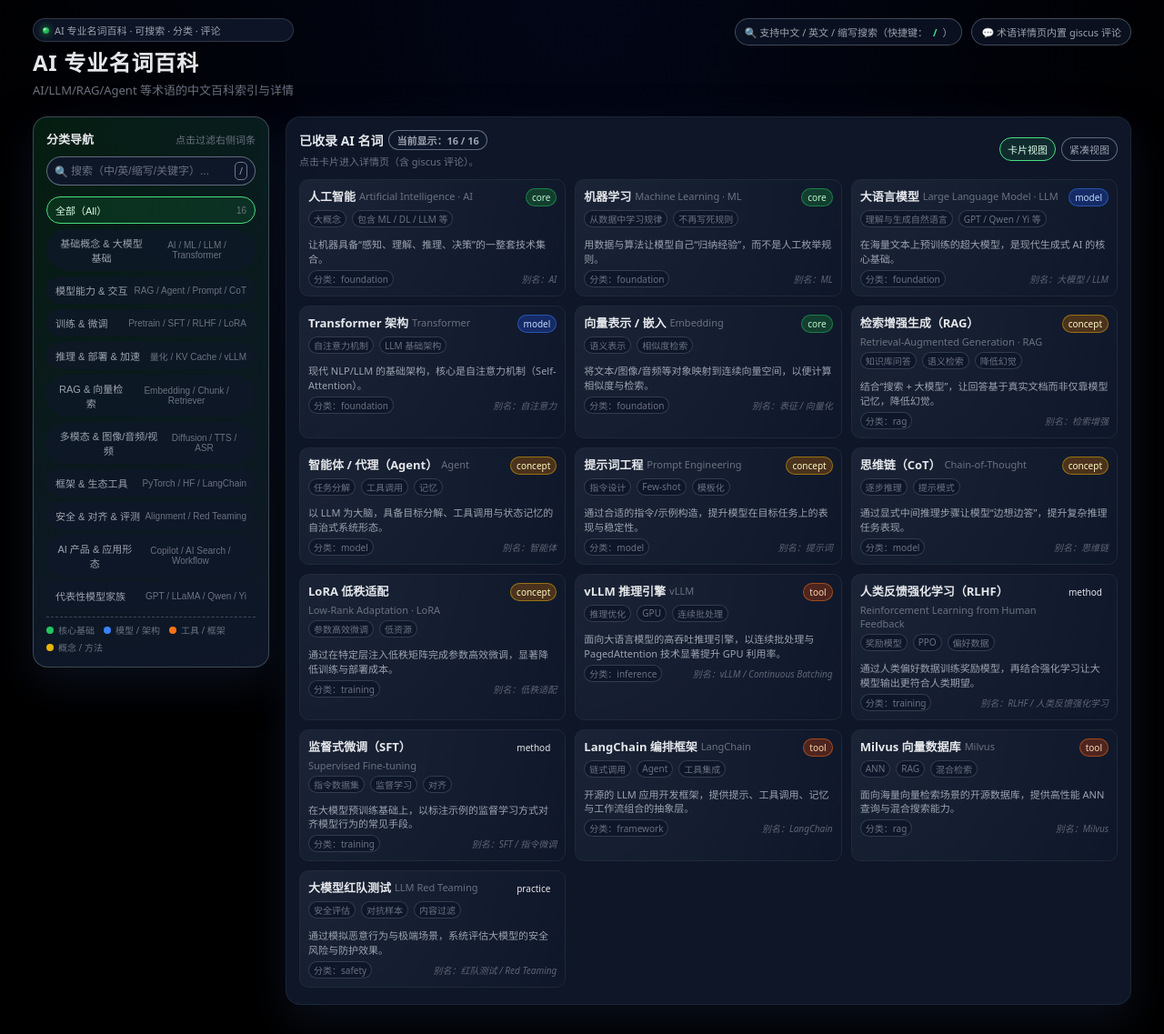
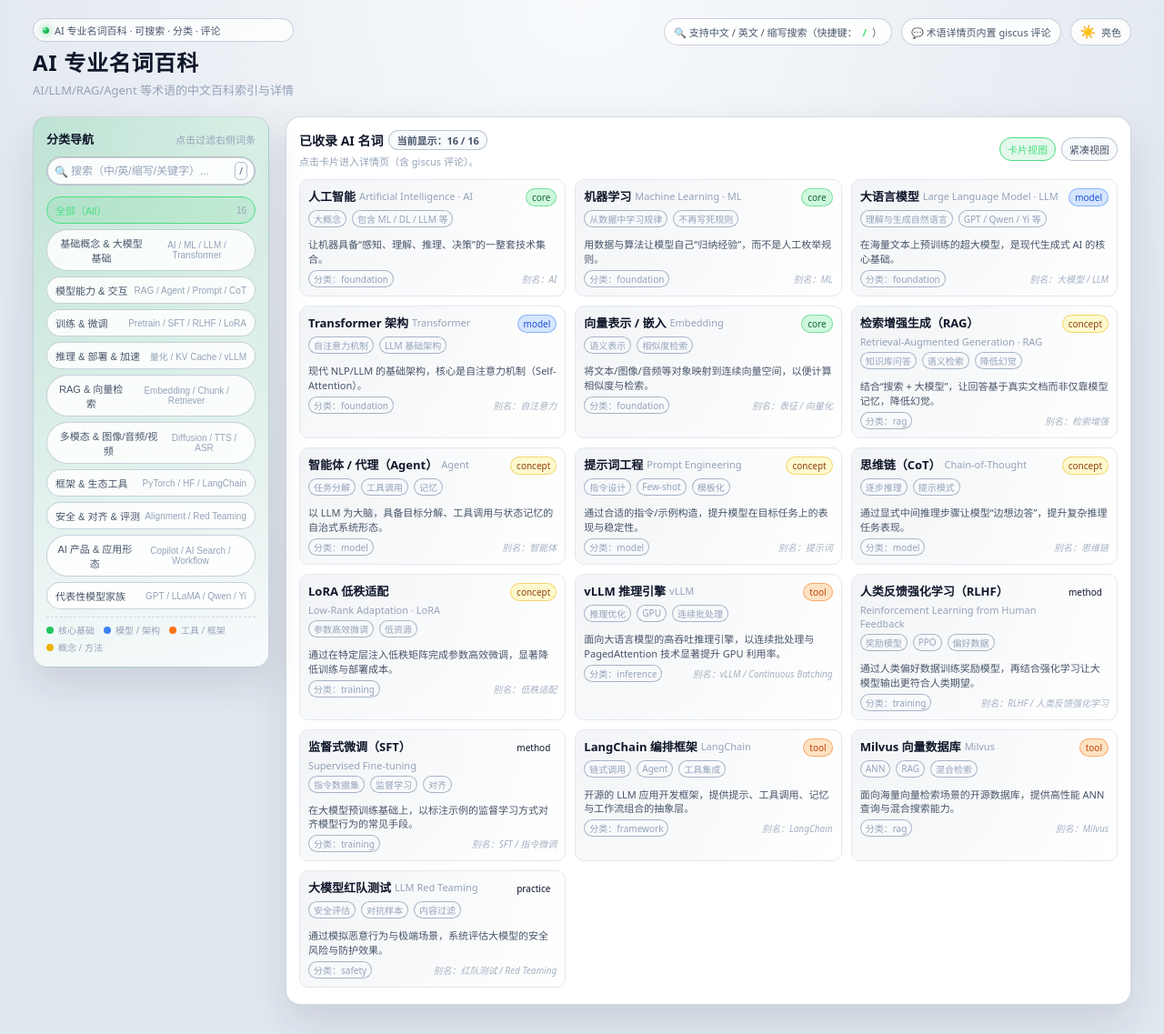
Before and after one commit to NotebookAI/ai-wiki, a Jekyll site: the page built from index.html, in a window 1280 px wide and 1137 px high. Shown: the whole window at 91% size. Built offline with Jekyll 4.4.1, drawn with Linux system fonts in a browser that asks for light colours.

Commit message:
feat: add light theme toggle

```diff
--- a/_layouts/default.html
+++ b/_layouts/default.html
@@ -27,6 +27,10 @@
         <div class="header-actions">
           <div class="pill">🔍 支持中文 / 英文 / 缩写搜索（快捷键：<strong>/</strong>）</div>
           <div class="pill">💬 术语详情页内置 giscus 评论</div>
+          <button id="theme-toggle" class="pill theme-toggle" type="button" aria-pressed="false">
+            <span class="theme-toggle-icon" aria-hidden="true">🌙</span>
+            <span class="theme-toggle-label">暗色</span>
+          </button>
         </div>
       </header>
 
--- a/assets/app.js
+++ b/assets/app.js
@@ -6,10 +6,54 @@ document.addEventListener('DOMContentLoaded', () => {
   const visibleCountEl = document.getElementById('visible-count');
   const maxCountEl = document.getElementById('max-count');
   const noResultEl = document.getElementById('no-result');
+  const themeToggle = document.getElementById('theme-toggle');
+  const themeToggleIcon = themeToggle ? themeToggle.querySelector('.theme-toggle-icon') : null;
+  const themeToggleLabel = themeToggle ? themeToggle.querySelector('.theme-toggle-label') : null;
 
-  if (!termGrid) return;
+  const THEME_KEY = 'aiwiki-theme';
 
-  const cards = Array.from(termGrid.querySelectorAll('.term-card'));
+  function applyTheme(theme, persist = false) {
+    const isLight = theme === 'light';
+    document.body.classList.toggle('light-theme', isLight);
+    if (themeToggle) {
+      themeToggle.setAttribute('aria-pressed', String(isLight));
+      themeToggle.setAttribute('aria-label', isLight ? '切换为暗色主题' : '切换为亮色主题');
+    }
+    if (themeToggleIcon) {
+      themeToggleIcon.textContent = isLight ? '☀️' : '🌙';
+    }
+    if (themeToggleLabel) {
+      themeToggleLabel.textContent = isLight ? '亮色' : '暗色';
+    }
+    if (persist) {
+      try {
+        localStorage.setItem(THEME_KEY, theme);
+      } catch (err) {
+        // ignore write errors
+      }
+    }
+  }
+
+  (function initTheme() {
+    let storedTheme = null;
+    try {
+      storedTheme = localStorage.getItem(THEME_KEY);
+    } catch (err) {
+      storedTheme = null;
+    }
+    const prefersLight = window.matchMedia && window.matchMedia('(prefers-color-scheme: light)').matches;
+    const initialTheme = storedTheme || (prefersLight ? 'light' : 'dark');
+    applyTheme(initialTheme);
+  })();
+
+  if (themeToggle) {
+    themeToggle.addEventListener('click', () => {
+      const nextTheme = document.body.classList.contains('light-theme') ? 'dark' : 'light';
+      applyTheme(nextTheme, true);
+    });
+  }
+
+  const cards = termGrid ? Array.from(termGrid.querySelectorAll('.term-card')) : [];
   maxCountEl && (maxCountEl.textContent = String(cards.length));
 
   let currentCategory = 'all';
@@ -69,6 +113,7 @@ document.addEventListener('DOMContentLoaded', () => {
     btn.addEventListener('click', () => {
       viewButtons.forEach(b => b.classList.remove('active'));
       btn.classList.add('active');
+      if (!termGrid) return;
       const view = btn.getAttribute('data-view');
       if (view === 'compact') {
         termGrid.style.gridTemplateColumns = 'repeat(auto-fill, minmax(200px, 1fr))';
--- a/assets/styles.css
+++ b/assets/styles.css
@@ -12,13 +12,93 @@
   --radius-lg: 16px;
   --radius-md: 10px;
   --shadow-soft: 0 18px 45px rgba(15,23,42,0.65);
+  --body-bg: radial-gradient(circle at top, #020617 0, #000 55%, #000 100%);
+  --badge-bg: rgba(15,23,42,0.9);
+  --badge-border: rgba(148,163,184,0.25);
+  --pill-bg: rgba(15,23,42,0.7);
+  --pill-border: rgba(148,163,184,0.4);
+  --sidebar-bg: radial-gradient(circle at top left, rgba(34,197,94,0.15), rgba(15,23,42,0.98));
+  --sidebar-border: rgba(148,163,184,0.35);
+  --search-bg: rgba(15,23,42,0.96);
+  --search-border: rgba(148,163,184,0.6);
+  --chip-bg: rgba(15,23,42,0.7);
+  --chip-border: rgba(148,163,184,0.4);
+  --chip-hover-bg: rgba(15,23,42,0.95);
+  --chip-hover-border: rgba(148,163,184,0.8);
+  --legend-border: rgba(148,163,184,0.35);
+  --main-bg: rgba(15,23,42,0.96);
+  --main-border: rgba(31,41,55,0.9);
+  --count-pill-bg: rgba(15,23,42,0.9);
+  --count-pill-border: rgba(148,163,184,0.6);
+  --toggle-bg: rgba(15,23,42,0.9);
+  --toggle-border: rgba(148,163,184,0.6);
+  --card-bg: radial-gradient(circle at top left, rgba(148,163,184,0.1), rgba(15,23,42,1));
+  --card-border: rgba(31,41,55,1);
+  --card-hover-border: rgba(148,163,184,0.9);
+  --card-hover-bg: radial-gradient(circle at top left, rgba(34,197,94,0.18), rgba(15,23,42,1));
+  --meta-bg: rgba(15,23,42,0.9);
+  --meta-border: rgba(55,65,81,0.9);
+  --category-label-bg: rgba(15,23,42,0.9);
+  --category-label-border: rgba(55,65,81,0.9);
+  --noresult-bg: rgba(15,23,42,0.8);
+  --noresult-border: rgba(75,85,99,0.9);
+  --giscus-bg: rgba(15,23,42,0.8);
+  --giscus-border: rgba(30,64,175,0.7);
+  --modal-bg: rgba(15,23,42,0.98);
+  --modal-border: rgba(148,163,184,0.4);
+  --modal-overlay: rgba(0,0,0,0.75);
+}
+
+body.light-theme {
+  --bg: #f8fafc;
+  --bg-elevated: #ffffff;
+  --text-main: #0f172a;
+  --text-muted: #475569;
+  --text-soft: #94a3b8;
+  --border-subtle: #cbd5f5;
+  --shadow-soft: 0 18px 45px rgba(15,23,42,0.12);
+  --body-bg: radial-gradient(circle at top, #f8fafc 0, #e2e8f0 55%, #e2e8f0 100%);
+  --badge-bg: rgba(255,255,255,0.8);
+  --badge-border: rgba(148,163,184,0.5);
+  --pill-bg: rgba(255,255,255,0.85);
+  --pill-border: rgba(148,163,184,0.5);
+  --sidebar-bg: radial-gradient(circle at top left, rgba(34,197,94,0.2), #f8fafc);
+  --sidebar-border: rgba(148,163,184,0.4);
+  --search-bg: rgba(255,255,255,0.9);
+  --search-border: rgba(148,163,184,0.7);
+  --chip-bg: rgba(255,255,255,0.85);
+  --chip-border: rgba(148,163,184,0.5);
+  --chip-hover-bg: rgba(255,255,255,1);
+  --chip-hover-border: rgba(34,197,94,0.7);
+  --legend-border: rgba(148,163,184,0.4);
+  --main-bg: #ffffff;
+  --main-border: rgba(203,213,225,0.9);
+  --count-pill-bg: rgba(248,250,252,0.9);
+  --count-pill-border: rgba(148,163,184,0.6);
+  --toggle-bg: rgba(248,250,252,0.9);
+  --toggle-border: rgba(148,163,184,0.6);
+  --card-bg: radial-gradient(circle at top left, rgba(148,163,184,0.12), #fff);
+  --card-border: rgba(226,232,240,1);
+  --card-hover-border: rgba(148,163,184,1);
+  --card-hover-bg: radial-gradient(circle at top left, rgba(34,197,94,0.18), #fff);
+  --meta-bg: rgba(248,250,252,0.9);
+  --meta-border: rgba(148,163,184,0.8);
+  --category-label-bg: rgba(248,250,252,0.9);
+  --category-label-border: rgba(148,163,184,0.8);
+  --noresult-bg: rgba(255,255,255,0.85);
+  --noresult-border: rgba(203,213,225,0.9);
+  --giscus-bg: rgba(248,250,252,0.9);
+  --giscus-border: rgba(59,130,246,0.5);
+  --modal-bg: #ffffff;
+  --modal-border: rgba(203,213,225,0.8);
+  --modal-overlay: rgba(15,23,42,0.3);
 }
 
 * { box-sizing: border-box; }
 body {
   margin: 0;
   font-family: system-ui, -apple-system, BlinkMacSystemFont, "SF Pro Text", "Segoe UI", sans-serif;
-  background: radial-gradient(circle at top, #020617 0, #000 55%, #000 100%);
+  background: var(--body-bg);
   color: var(--text-main);
   min-height: 100vh;
   display: flex;
@@ -30,32 +110,34 @@ a:hover { text-decoration: underline; }
 .app-shell { width: 100%; max-width: 1240px; padding: 20px 16px 32px; }
 .app-header { display: flex; flex-wrap: wrap; gap: 16px; justify-content: space-between; align-items: flex-start; margin-bottom: 20px; }
 .app-title-block { display: flex; flex-direction: column; gap: 4px; }
-.badge { display: inline-flex; align-items: center; gap: 6px; padding: 4px 10px; border-radius: 999px; background: rgba(15,23,42,0.9); border: 1px solid rgba(148,163,184,0.25); backdrop-filter: blur(10px); font-size: 11px; color: var(--text-muted); }
+.badge { display: inline-flex; align-items: center; gap: 6px; padding: 4px 10px; border-radius: 999px; background: var(--badge-bg); border: 1px solid var(--badge-border); backdrop-filter: blur(10px); font-size: 11px; color: var(--text-muted); }
 .badge-dot { width: 7px; height: 7px; border-radius: 999px; background: radial-gradient(circle at 30% 30%, #dcfce7 0, #22c55e 30%, #16a34a 100%); box-shadow: 0 0 8px rgba(34,197,94,0.9); }
 h1 { margin: 0; font-size: 24px; letter-spacing: 0.03em; }
 .subtitle { margin: 0; font-size: 13px; color: var(--text-soft); }
 .header-actions { display: flex; gap: 10px; align-items: center; flex-wrap: wrap; }
-.pill { padding: 6px 10px; border-radius: 999px; border: 1px solid rgba(148,163,184,0.4); font-size: 11px; color: var(--text-muted); display: inline-flex; align-items: center; gap: 6px; background: rgba(15,23,42,0.7); backdrop-filter: blur(8px); }
+.pill { padding: 6px 10px; border-radius: 999px; border: 1px solid var(--pill-border); font-size: 11px; color: var(--text-muted); display: inline-flex; align-items: center; gap: 6px; background: var(--pill-bg); backdrop-filter: blur(8px); }
+.theme-toggle { cursor: pointer; background: var(--pill-bg); color: var(--text-muted); }
+.theme-toggle .theme-toggle-icon { font-size: 14px; }
 .pill strong { color: var(--primary-strong); font-weight: 600; }
 
 .layout { display: grid; grid-template-columns: 260px minmax(0,1fr); gap: 18px; align-items: flex-start; }
 @media (max-width: 900px) { .layout { grid-template-columns: 1fr; } }
 
 /* Sidebar */
-.sidebar { background: radial-gradient(circle at top left, rgba(34,197,94,0.15), rgba(15,23,42,0.98)); border-radius: var(--radius-lg); padding: 14px; border: 1px solid rgba(148,163,184,0.35); box-shadow: var(--shadow-soft); position: sticky; top: 16px; }
-.sidebar-title { font-size: 13px; font-weight: 600; margin-bottom: 10px; display: flex; justify-content: space-between; align-items: center; color: #e5e7eb; }
+.sidebar { background: var(--sidebar-bg); border-radius: var(--radius-lg); padding: 14px; border: 1px solid var(--sidebar-border); box-shadow: var(--shadow-soft); position: sticky; top: 16px; }
+.sidebar-title { font-size: 13px; font-weight: 600; margin-bottom: 10px; display: flex; justify-content: space-between; align-items: center; color: var(--text-main); }
 .sidebar-title span { font-size: 11px; color: var(--text-soft); font-weight: 400; }
 .search-box { position: relative; margin-bottom: 12px; }
-.search-input { width: 100%; padding: 8px 28px 8px 26px; border-radius: 999px; border: 1px solid rgba(148,163,184,0.6); outline: none; background: rgba(15,23,42,0.96); color: var(--text-main); font-size: 12px; box-shadow: inset 0 0 0 1px rgba(15,23,42,0.8); }
+.search-input { width: 100%; padding: 8px 28px 8px 26px; border-radius: 999px; border: 1px solid var(--search-border); outline: none; background: var(--search-bg); color: var(--text-main); font-size: 12px; box-shadow: inset 0 0 0 1px rgba(15,23,42,0.2); }
 .search-input::placeholder { color: var(--text-soft); }
 .search-icon { position: absolute; left: 9px; top: 50%; transform: translateY(-50%); font-size: 12px; color: var(--text-soft); }
-.shortcut-hint { position: absolute; right: 9px; top: 50%; transform: translateY(-50%); font-size: 10px; padding: 2px 4px; border-radius: 5px; border: 1px solid rgba(148,163,184,0.7); color: var(--text-muted); }
+.shortcut-hint { position: absolute; right: 9px; top: 50%; transform: translateY(-50%); font-size: 10px; padding: 2px 4px; border-radius: 5px; border: 1px solid var(--search-border); color: var(--text-muted); }
 .category-list { display: flex; flex-direction: column; gap: 6px; margin-bottom: 8px; }
-.category-chip { border-radius: 999px; padding: 6px 9px; border: 1px solid transparent; font-size: 11px; color: var(--text-muted); background: rgba(15,23,42,0.7); cursor: pointer; display: flex; justify-content: space-between; align-items: center; transition: background 150ms, border-color 150ms, transform 100ms; }
-.category-chip:hover { background: rgba(15,23,42,0.95); border-color: rgba(148,163,184,0.8); transform: translateY(-1px); }
-.category-chip.active { border-color: var(--primary-strong); background: var(--primary-soft); color: #dcfce7; }
+.category-chip { border-radius: 999px; padding: 6px 9px; border: 1px solid var(--chip-border); font-size: 11px; color: var(--text-muted); background: var(--chip-bg); cursor: pointer; display: flex; justify-content: space-between; align-items: center; transition: background 150ms, border-color 150ms, transform 100ms; }
+.category-chip:hover { background: var(--chip-hover-bg); border-color: var(--chip-hover-border); transform: translateY(-1px); }
+.category-chip.active { border-color: var(--primary-strong); background: var(--primary-soft); color: var(--primary-strong); }
 .category-chip small { font-size: 10px; color: var(--text-soft); }
-.legend { margin-top: 4px; padding-top: 6px; border-top: 1px dashed rgba(148,163,184,0.35); font-size: 10px; color: var(--text-soft); display: flex; flex-wrap: wrap; gap: 4px 10px; }
+.legend { margin-top: 4px; padding-top: 6px; border-top: 1px dashed var(--legend-border); font-size: 10px; color: var(--text-soft); display: flex; flex-wrap: wrap; gap: 4px 10px; }
 .legend-item { display: inline-flex; align-items: center; gap: 5px; }
 .legend-dot { width: 8px; height: 8px; border-radius: 999px; }
 .legend-dot.core { background: #22c55e; }
@@ -64,19 +146,21 @@ h1 { margin: 0; font-size: 24px; letter-spacing: 0.03em; }
 .legend-dot.concept { background: #eab308; }
 
 /* Main */
-.main { background: rgba(15,23,42,0.96); border-radius: var(--radius-lg); border: 1px solid rgba(31,41,55,0.9); padding: 14px 14px 18px; box-shadow: var(--shadow-soft); }
+.main { background: var(--main-bg); border-radius: var(--radius-lg); border: 1px solid var(--main-border); padding: 14px 14px 18px; box-shadow: var(--shadow-soft); }
 .main-header { display: flex; justify-content: space-between; gap: 10px; align-items: center; margin-bottom: 12px; flex-wrap: wrap; }
 .main-header-left { display: flex; flex-direction: column; gap: 4px; }
-.main-heading { font-size: 14px; font-weight: 600; color: #e5e7eb; display: flex; align-items: center; gap: 6px; }
-.count-pill { font-size: 11px; padding: 2px 8px; border-radius: 999px; background: rgba(15,23,42,0.9); border: 1px solid rgba(148,163,184,0.6); color: var(--text-muted); }
+.main-heading { font-size: 14px; font-weight: 600; color: var(--text-main); display: flex; align-items: center; gap: 6px; }
+.count-pill { font-size: 11px; padding: 2px 8px; border-radius: 999px; background: var(--count-pill-bg); border: 1px solid var(--count-pill-border); color: var(--text-muted); }
 .main-sub { margin: 0; font-size: 11px; color: var(--text-soft); }
 .view-toggle { display: flex; gap: 6px; justify-content: flex-end; }
-.toggle-btn { font-size: 11px; padding: 4px 8px; border-radius: 999px; border: 1px solid rgba(148,163,184,0.6); background: rgba(15,23,42,0.9); color: var(--text-muted); cursor: pointer; display: inline-flex; align-items: center; gap: 5px; }
-.toggle-btn.active { border-color: var(--primary-strong); color: #dcfce7; background: var(--primary-soft); }
+.toggle-btn { font-size: 11px; padding: 4px 8px; border-radius: 999px; border: 1px solid var(--toggle-border); background: var(--toggle-bg); color: var(--text-muted); cursor: pointer; display: inline-flex; align-items: center; gap: 5px; }
+.toggle-btn.active { border-color: var(--primary-strong); color: var(--primary-strong); background: var(--primary-soft); }
 
 .term-grid { display: grid; grid-template-columns: repeat(auto-fill, minmax(230px, 1fr)); gap: 10px; }
-.term-card { background: radial-gradient(circle at top left, rgba(148,163,184,0.1), rgba(15,23,42,1)); border-radius: var(--radius-md); padding: 8px 9px 9px; border: 1px solid rgba(31,41,55,1); position: relative; overflow: hidden; transition: transform 120ms ease-out, box-shadow 120ms ease-out, border-color 120ms ease-out, background 120ms ease-out; cursor: pointer; display: block; color: inherit; text-decoration: none; }
-.term-card:hover { transform: translateY(-2px) translateZ(0); box-shadow: 0 16px 40px rgba(15,23,42,0.9); border-color: rgba(148,163,184,0.9); background: radial-gradient(circle at top left, rgba(34,197,94,0.18), rgba(15,23,42,1)); text-decoration: none; }
+.term-card { background: var(--card-bg); border-radius: var(--radius-md); padding: 8px 9px 9px; border: 1px solid var(--card-border); position: relative; overflow: hidden; transition: transform 120ms ease-out, box-shadow 120ms ease-out, border-color 120ms ease-out, background 120ms ease-out; cursor: pointer; display: block; color: inherit; text-decoration: none; }
+.term-card:hover { transform: translateY(-2px) translateZ(0); box-shadow: 0 16px 40px rgba(15,23,42,0.2); border-color: var(--card-hover-border); background: var(--card-hover-bg); text-decoration: none; }
+body:not(.light-theme) .term-card:hover { box-shadow: 0 16px 40px rgba(15,23,42,0.9); }
+body.light-theme .term-card:hover { box-shadow: 0 16px 30px rgba(15,23,42,0.15); }
 .term-header { display: flex; justify-content: space-between; align-items: baseline; gap: 4px; margin-bottom: 4px; }
 .term-name { font-size: 13px; font-weight: 600; display: flex; flex-wrap: wrap; gap: 4px; align-items: center; }
 .term-name .en { font-size: 11px; color: var(--text-soft); font-weight: 500; }
@@ -85,13 +169,18 @@ h1 { margin: 0; font-size: 24px; letter-spacing: 0.03em; }
 .term-tag.model { border-color: rgba(59,130,246,0.5); color: #bfdbfe; background: rgba(30,64,175,0.45); }
 .term-tag.tool { border-color: rgba(249,115,22,0.5); color: #fed7aa; background: rgba(154,52,18,0.45); }
 .term-tag.concept { border-color: rgba(234,179,8,0.5); color: #fef9c3; background: rgba(133,77,14,0.5); }
+
+body.light-theme .term-tag.core { color: #166534; background: rgba(187,247,208,0.7); }
+body.light-theme .term-tag.model { color: #1d4ed8; background: rgba(191,219,254,0.65); }
+body.light-theme .term-tag.tool { color: #c2410c; background: rgba(254,215,170,0.7); }
+body.light-theme .term-tag.concept { color: #92400e; background: rgba(254,249,195,0.8); }
 .term-meta { font-size: 10px; color: var(--text-soft); display: flex; flex-wrap: wrap; gap: 6px; margin-bottom: 4px; }
-.meta-item { display: inline-flex; align-items: center; gap: 3px; padding: 1px 5px; border-radius: 999px; border: 1px solid rgba(55,65,81,0.9); background: rgba(15,23,42,0.9); }
+.meta-item { display: inline-flex; align-items: center; gap: 3px; padding: 1px 5px; border-radius: 999px; border: 1px solid var(--meta-border); background: var(--meta-bg); }
 .term-desc { font-size: 11px; color: var(--text-muted); line-height: 1.45; margin-bottom: 4px; }
 .term-foot { display: flex; justify-content: space-between; align-items: center; font-size: 10px; color: var(--text-soft); gap: 6px; }
-.term-category-label { padding: 1px 5px; border-radius: 999px; border: 1px solid rgba(55,65,81,0.9); background: rgba(15,23,42,0.9); }
+.term-category-label { padding: 1px 5px; border-radius: 999px; border: 1px solid var(--category-label-border); background: var(--category-label-bg); }
 .term-alias { font-style: italic; opacity: 0.85; }
-.no-result { display: none; font-size: 12px; color: var(--text-soft); padding: 10px; border-radius: 10px; border: 1px dashed rgba(75,85,99,0.9); background: rgba(15,23,42,0.8); margin-top: 4px; text-align: center; }
+.no-result { display: none; font-size: 12px; color: var(--text-soft); padding: 10px; border-radius: 10px; border: 1px dashed var(--noresult-border); background: var(--noresult-bg); margin-top: 4px; text-align: center; }
 .no-result.show { display: block; }
 
 /* 术语详情页简样式 */
@@ -99,17 +188,17 @@ h1 { margin: 0; font-size: 24px; letter-spacing: 0.03em; }
 .term-detail-header .term-detail-title .en { font-size:12px; color:var(--text-soft); }
 .term-detail-brief { margin: 0 0 6px; color: var(--text-muted); font-size: 13px; }
 .modal-chips { display:flex; flex-wrap:wrap; gap:6px; margin-bottom:6px; }
-.modal-chip { font-size: 10px; padding: 3px 8px; border-radius: 999px; border: 1px solid rgba(148,163,184,0.5); background: rgba(15,23,42,0.8); }
+.modal-chip { font-size: 10px; padding: 3px 8px; border-radius: 999px; border: 1px solid var(--meta-border); background: var(--meta-bg); color: var(--text-muted); }
 
 /* giscus 容器底色 */
-#giscus-container { margin-top: 6px; padding: 8px 6px 4px; border-radius: 10px; border: 1px solid rgba(30,64,175,0.7); background: rgba(15,23,42,0.8); }
+#giscus-container { margin-top: 6px; padding: 8px 6px 4px; border-radius: 10px; border: 1px solid var(--giscus-border); background: var(--giscus-bg); }
 
 /* Modal 样式 */
 .term-modal { position: fixed; top: 0; left: 0; right: 0; bottom: 0; z-index: 1000; display: flex; align-items: center; justify-content: center; padding: 20px; }
 .term-modal.show { display: flex; }
-.term-modal-overlay { position: absolute; top: 0; left: 0; right: 0; bottom: 0; background: rgba(0, 0, 0, 0.75); backdrop-filter: blur(4px); }
-.term-modal-content { position: relative; background: rgba(15,23,42,0.98); border-radius: var(--radius-lg); border: 1px solid rgba(148,163,184,0.4); box-shadow: 0 24px 60px rgba(0,0,0,0.9); max-width: 800px; width: 100%; max-height: 90vh; overflow: hidden; display: flex; flex-direction: column; z-index: 1001; }
-.term-modal-close { position: absolute; top: 12px; right: 12px; width: 32px; height: 32px; border-radius: 50%; border: 1px solid rgba(148,163,184,0.5); background: rgba(15,23,42,0.9); color: var(--text-main); font-size: 24px; line-height: 1; cursor: pointer; display: flex; align-items: center; justify-content: center; transition: background 150ms, border-color 150ms; z-index: 1002; }
+.term-modal-overlay { position: absolute; top: 0; left: 0; right: 0; bottom: 0; background: var(--modal-overlay); backdrop-filter: blur(4px); }
+.term-modal-content { position: relative; background: var(--modal-bg); border-radius: var(--radius-lg); border: 1px solid var(--modal-border); box-shadow: 0 24px 60px rgba(0,0,0,0.2); max-width: 800px; width: 100%; max-height: 90vh; overflow: hidden; display: flex; flex-direction: column; z-index: 1001; }
+.term-modal-close { position: absolute; top: 12px; right: 12px; width: 32px; height: 32px; border-radius: 50%; border: 1px solid var(--toggle-border); background: var(--toggle-bg); color: var(--text-main); font-size: 24px; line-height: 1; cursor: pointer; display: flex; align-items: center; justify-content: center; transition: background 150ms, border-color 150ms; z-index: 1002; }
 .term-modal-close:hover { background: rgba(31,41,55,0.9); border-color: rgba(148,163,184,0.8); }
 .term-modal-body { padding: 20px; overflow-y: auto; flex: 1; }
 .term-modal-loading { text-align: center; padding: 40px; color: var(--text-soft); }
```
